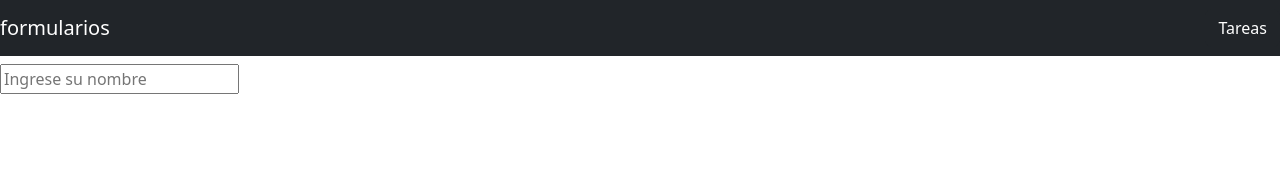
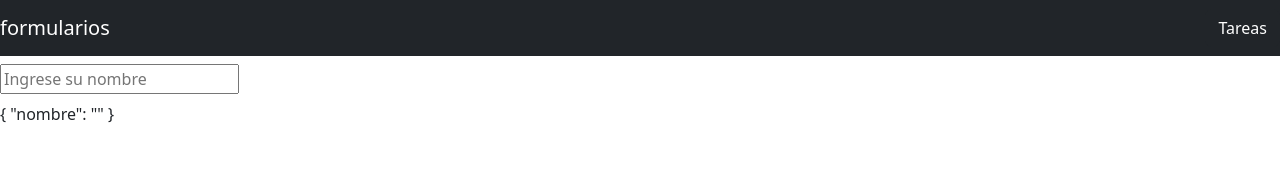
Before and after one commit to KarenCCEO/FormularioConVue, a Vue app: page / in a window 1280 px wide. Shown: the top 192 px of the page. Built offline with nearby package versions, Linux system fonts and the light colour scheme.

Commit message:
usando v-model con texto

```diff
--- a/src/views/HomeView.vue
+++ b/src/views/HomeView.vue
@@ -1,13 +1,14 @@
 <template>
  <form >
-  <input type="text"
+  <input
+  type="text"
   class="from-control my-2"
   placeholder="Ingrese su nombre"
-  v-model="texto"
+  v-model="tarea.nombre"
   >
  </form>
  <p>
-  {{texto}}
+  {{tarea}}
  </p>
 </template>
 
@@ -21,7 +22,11 @@ export default {
 },
 data(){
   return{
-    texto:''
+    tarea:{
+      nombre:''
+
+    }
+
   }
 }
 }
```
